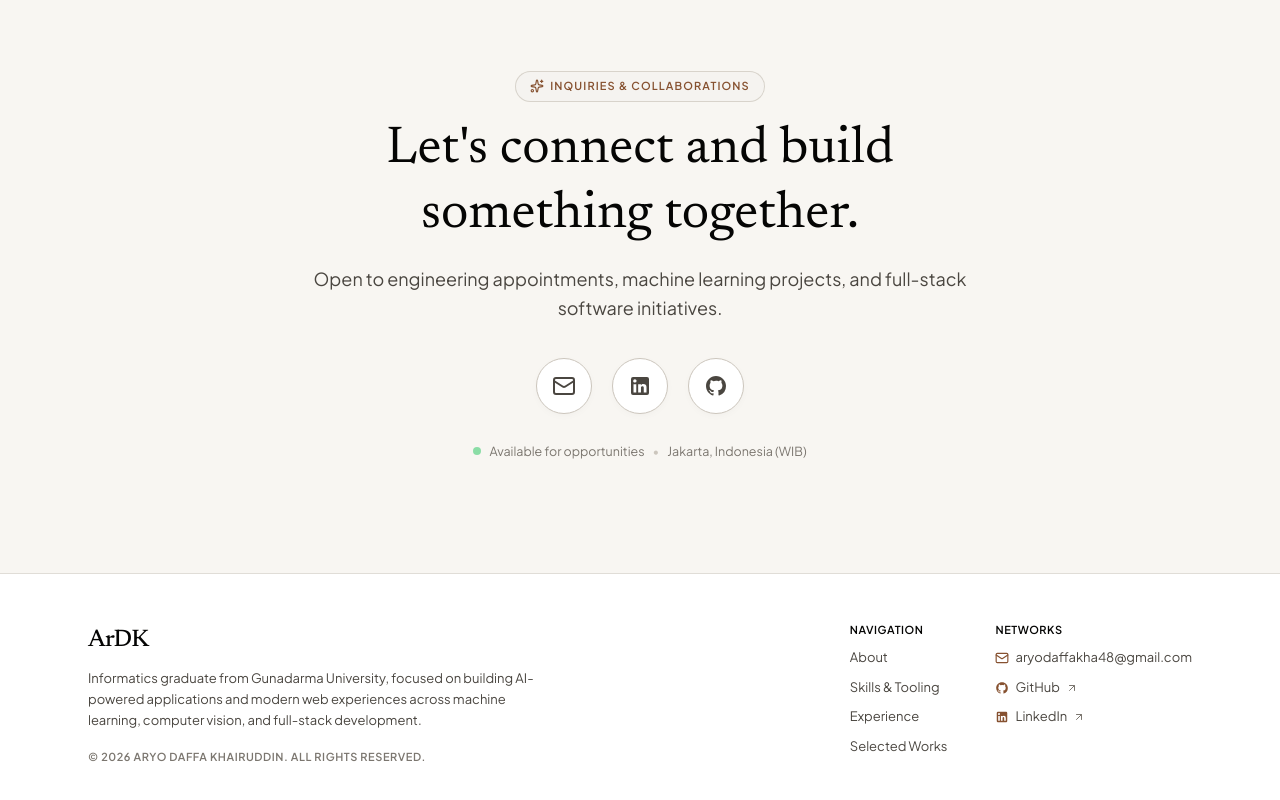
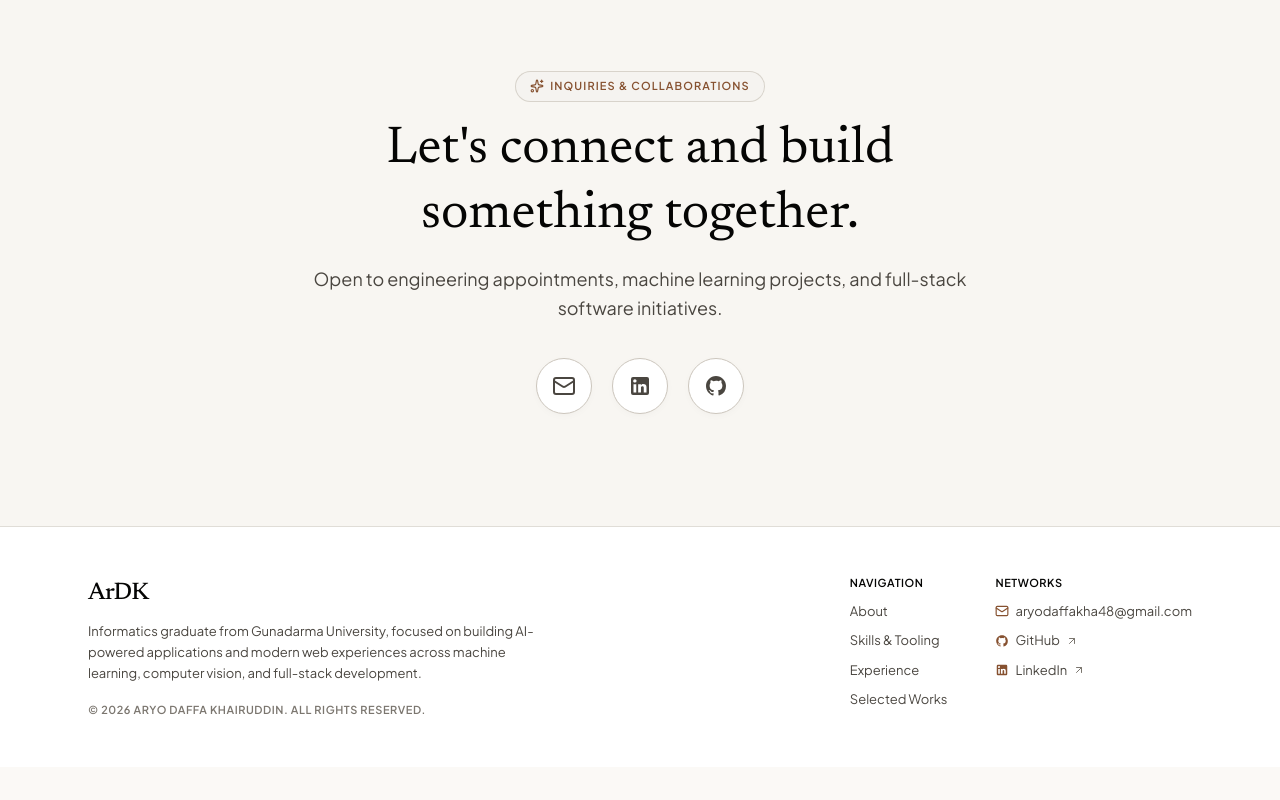
Before and after one commit to aryo04/myporto, a Next.js app: page / in a window 1280 px wide. Shown: the part 6519-7319 px from the top of the page. After the commit the page ends 7286 px from the top, so only its background shows below. Built offline with nearby package versions, Linux system fonts and the light colour scheme.

Commit message:
menghilangkan Available for opportunities • Jakarta, Indonesia (WIB)

```diff
--- a/src/components/Contact.tsx
+++ b/src/components/Contact.tsx
@@ -83,14 +83,6 @@ export default function Contact() {
               );
             })}
           </div>
-
-          {/* Availability & Location Status Indicator */}
-          <div className="mt-7 flex items-center gap-2 text-[12.5px] text-[#7b766f] font-sans flex-wrap justify-center">
-            <span className="w-2 h-2 rounded-full bg-[#22c55e] animate-pulse shrink-0" />
-            <span>Available for opportunities</span>
-            <span className="text-[#ccc6bd]">•</span>
-            <span>Jakarta, Indonesia (WIB)</span>
-          </div>
         </motion.div>
       </div>
     </section>
```
